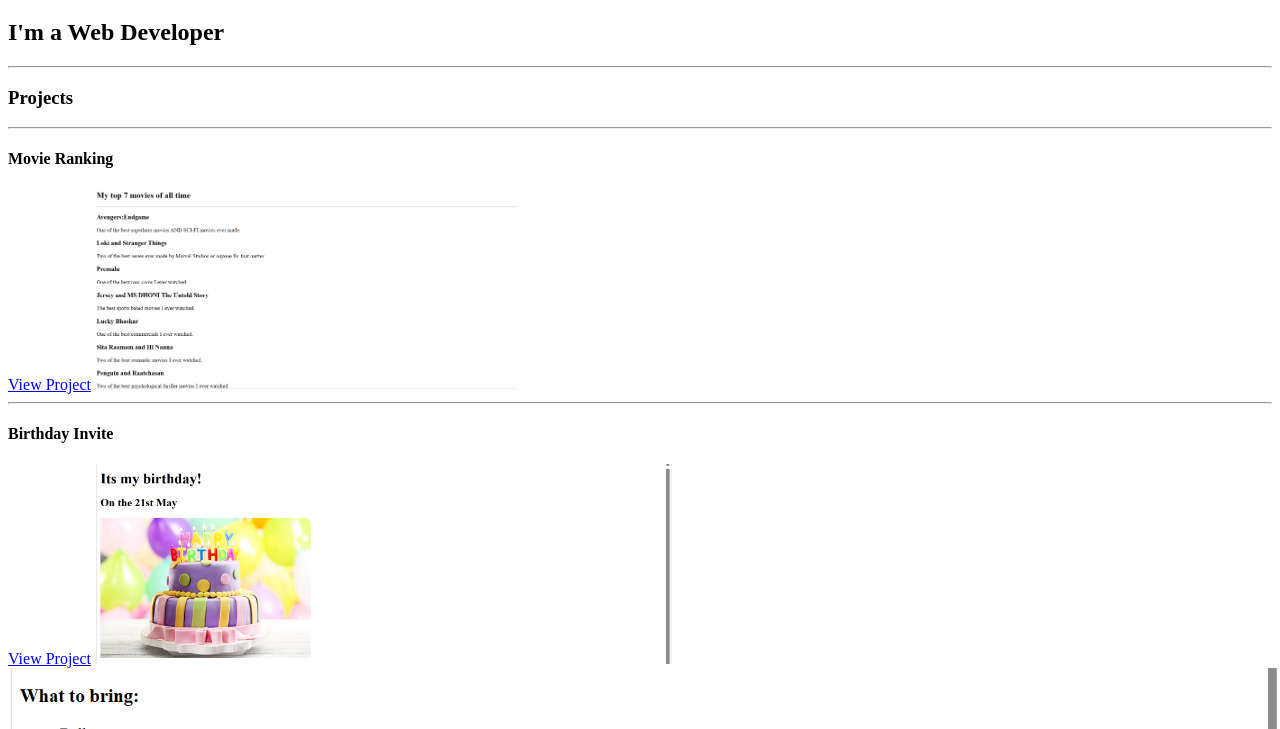
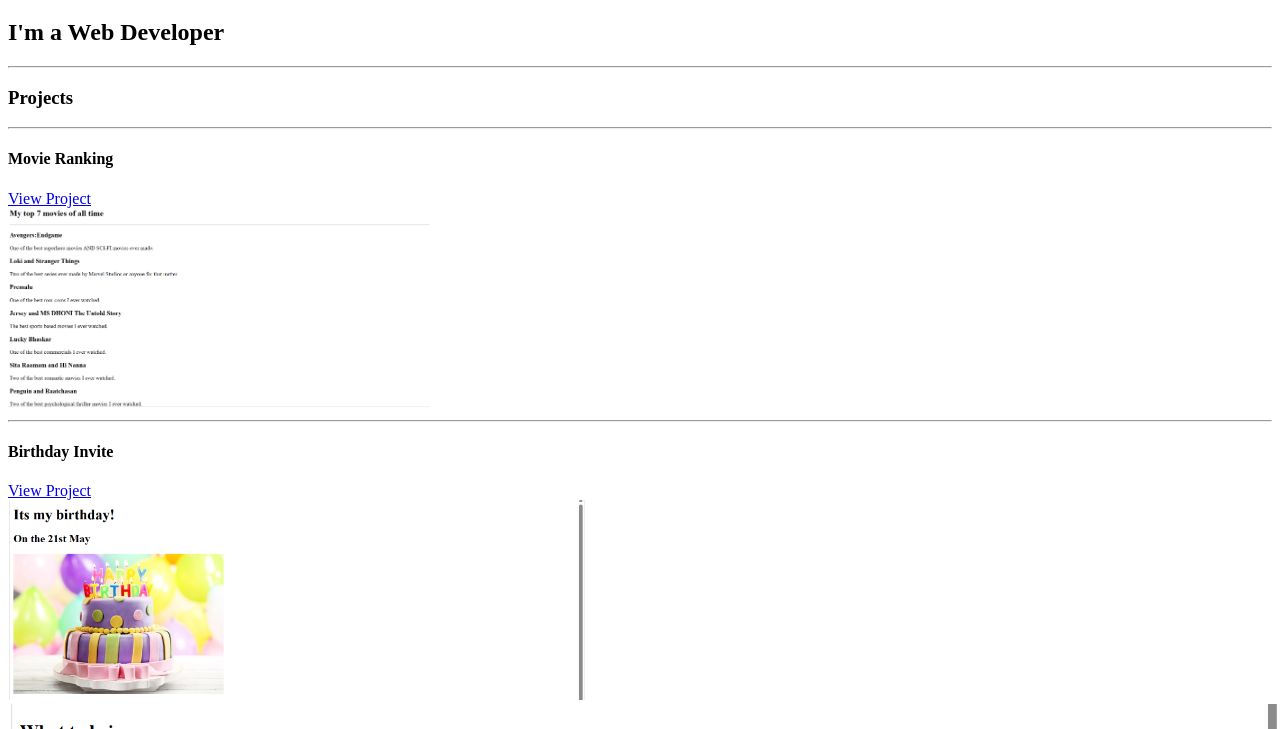
Before and after one commit to aparajith-2105/Web-Development-Course, a plain HTML site: page Projects/Personal Portfolio/index.html in a window 1280 px wide. Shown: the part 71-800 px from the top of the page. Drawn offline with Linux system fonts and the light colour scheme.

Commit message:
Portfolio Project

```diff
--- a/Projects/Personal Portfolio/index.html
+++ b/Projects/Personal Portfolio/index.html
@@ -11,11 +11,11 @@
     <h3>Projects</h3>
     <hr>
     <h4>Movie Ranking</h4>
-    <a href="http://127.0.0.1:5500/Projects/Movie%20Ranking.html">View Project</a>
+    <a href="http://127.0.0.1:5500/Projects/Movie%20Ranking.html">View Project</a><br>
     <img src="..\Movie Ranking output.png" alt="Movie Ranking Output" height="200">
     <hr>
     <h4>Birthday Invite</h4>
-    <a href="http://127.0.0.1:5500/Projects/Birthday%20Invite.html">View Project</a>
+    <a href="http://127.0.0.1:5500/Projects/Birthday%20Invite.html">View Project</a><br>
     <img src="..\Birthday Invite Project Output 1.png" alt="Birthday Invite Output" height="200">
     <img src="..\Birthday Invite Project Output 2.png" alt="Birthday Invite Output" height="200">
     <hr>
```
